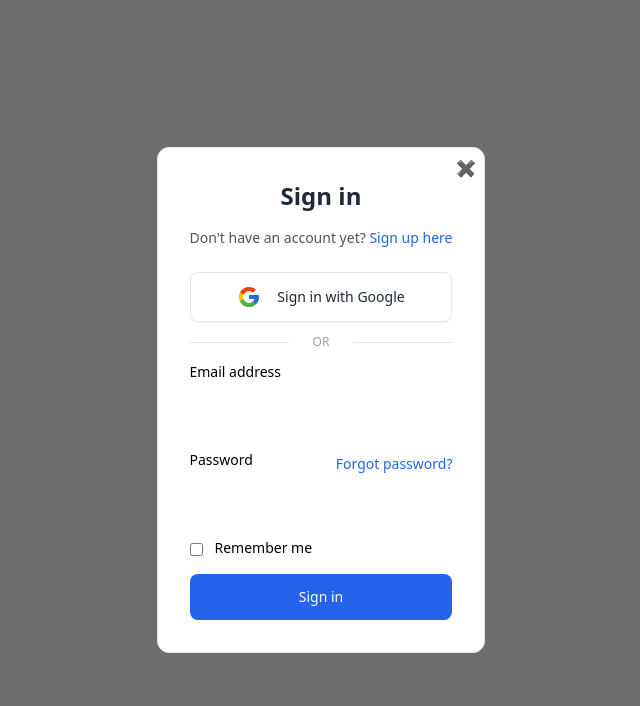
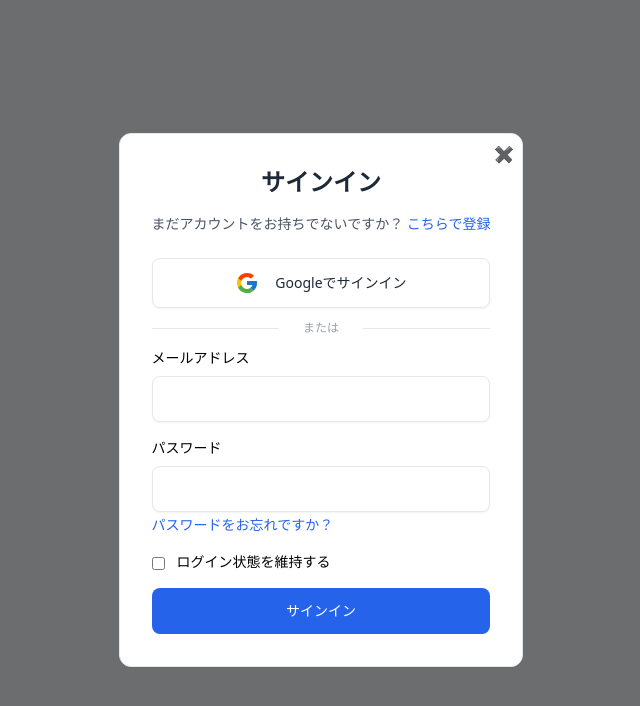
Before and after one commit to Charlie2222223/Fashion-Folder, a Next.js app: page /components/SignInForm in a window 1280 px wide. Shown: the top 706 px of the page, without its empty margins (319-959 px from the left). Built offline with nearby package versions, Linux system fonts and the light colour scheme.

Commit message:
細かいレイアウトの修正

```diff
--- a/src/pages/components/SignInForm.tsx
+++ b/src/pages/components/SignInForm.tsx
@@ -12,29 +12,29 @@ const SignInForm: React.FC<{ onClose: () => void }> = ({ onClose }) => {
           ✖
         </button>
         <h1 className="text-2xl font-bold text-gray-800 dark:text-white text-center mb-4">
-          Sign in
+          サインイン
         </h1>
         <p className="text-sm text-gray-600 dark:text-neutral-400 text-center mb-6">
-          Don&apos;t have an account yet?{" "}
+          まだアカウントをお持ちでないですか？{" "}
           <a className="text-blue-600 decoration-2 hover:underline dark:text-blue-500" href="#">
-            Sign up here
+            こちらで登録
           </a>
         </p>
         <button className="w-full py-3 px-4 inline-flex justify-center items-center gap-x-2 text-sm font-medium rounded-lg border border-gray-200 bg-white text-gray-800 shadow-sm hover:bg-gray-50 focus:outline-none focus:bg-gray-50 dark:bg-neutral-900 dark:border-neutral-700 dark:text-white dark:hover:bg-neutral-800 dark:focus:bg-neutral-800">
-        <FcGoogle className="mr-2 text-2xl" />
-          Sign in with Google
+          <FcGoogle className="mr-2 text-2xl" />
+          Googleでサインイン
         </button>
         <div className="py-3 flex items-center text-xs text-gray-400 uppercase before:flex-1 before:border-t before:border-gray-200 before:me-6 after:flex-1 after:border-t after:border-gray-200 after:ms-6 dark:text-neutral-500 dark:before:border-neutral-600 dark:after:border-neutral-600">
-          Or
+          または
         </div>
         <form>
           <div className="grid gap-y-4">
             <div>
               <label className="block text-sm mb-2 dark:text-white" htmlFor="email">
-                Email address
+                メールアドレス
               </label>
               <input
-                className="py-3 px-4 block w-full border-gray-200 rounded-lg text-sm focus:border-blue-500 focus:ring-blue-500 dark:bg-neutral-900 dark:border-neutral-700 dark:text-neutral-400 dark:placeholder-neutral-500 dark:focus:ring-neutral-600"
+                className="py-3 px-4 block w-full border border-gray-200 rounded-lg text-sm focus:border-blue-500 focus:ring-blue-500 dark:bg-neutral-900 dark:border-neutral-700 dark:text-white dark:placeholder-neutral-500 dark:focus:bg-neutral-800 dark:focus:ring-neutral-600 shadow-sm"
                 id="email"
                 name="email"
                 required
@@ -44,28 +44,28 @@ const SignInForm: React.FC<{ onClose: () => void }> = ({ onClose }) => {
             <div>
               <div className="flex justify-between items-center">
                 <label className="block text-sm mb-2 dark:text-white" htmlFor="password">
-                  Password
+                  パスワード
                 </label>
-                <a className="inline-flex items-center gap-x-1 text-sm text-blue-600 decoration-2 hover:underline dark:text-blue-500" href="#">
-                  Forgot password?
-                </a>
               </div>
               <input
-                className="py-3 px-4 block w-full border-gray-200 rounded-lg text-sm focus:border-blue-500 focus:ring-blue-500 dark:bg-neutral-900 dark:border-neutral-700 dark:text-neutral-400 dark:placeholder-neutral-500 dark:focus:ring-neutral-600"
+                className="py-3 px-4 block w-full border border-gray-200 rounded-lg text-sm focus:border-blue-500 focus:ring-blue-500 dark:bg-neutral-900 dark:border-neutral-700 dark:text-white dark:placeholder-neutral-500 dark:focus:bg-neutral-800 dark:focus:ring-neutral-600 shadow-sm"
                 id="password"
                 name="password"
                 required
                 type="password"
               />
+              <a className="inline-flex items-center gap-x-1 text-sm text-blue-600 decoration-2 hover:underline dark:text-blue-500" href="#">
+                  パスワードをお忘れですか？
+                </a>
             </div>
             <div className="flex items-center">
               <input className="shrink-0 mt-0.5 border-gray-200 rounded text-blue-600 dark:bg-neutral-800 dark:border-neutral-700 dark:checked:bg-blue-500 dark:checked:border-blue-500 dark:focus:ring-offset-gray-800" id="remember-me" name="remember-me" type="checkbox" />
               <label className="ms-3 text-sm dark:text-white" htmlFor="remember-me">
-                Remember me
+                ログイン状態を維持する
               </label>
             </div>
             <button className="w-full py-3 px-4 inline-flex justify-center items-center gap-x-2 text-sm font-medium rounded-lg border border-transparent bg-blue-600 text-white hover:bg-blue-700 focus:outline-none focus:bg-blue-700">
-              Sign in
+              サインイン
             </button>
           </div>
         </form>
```
